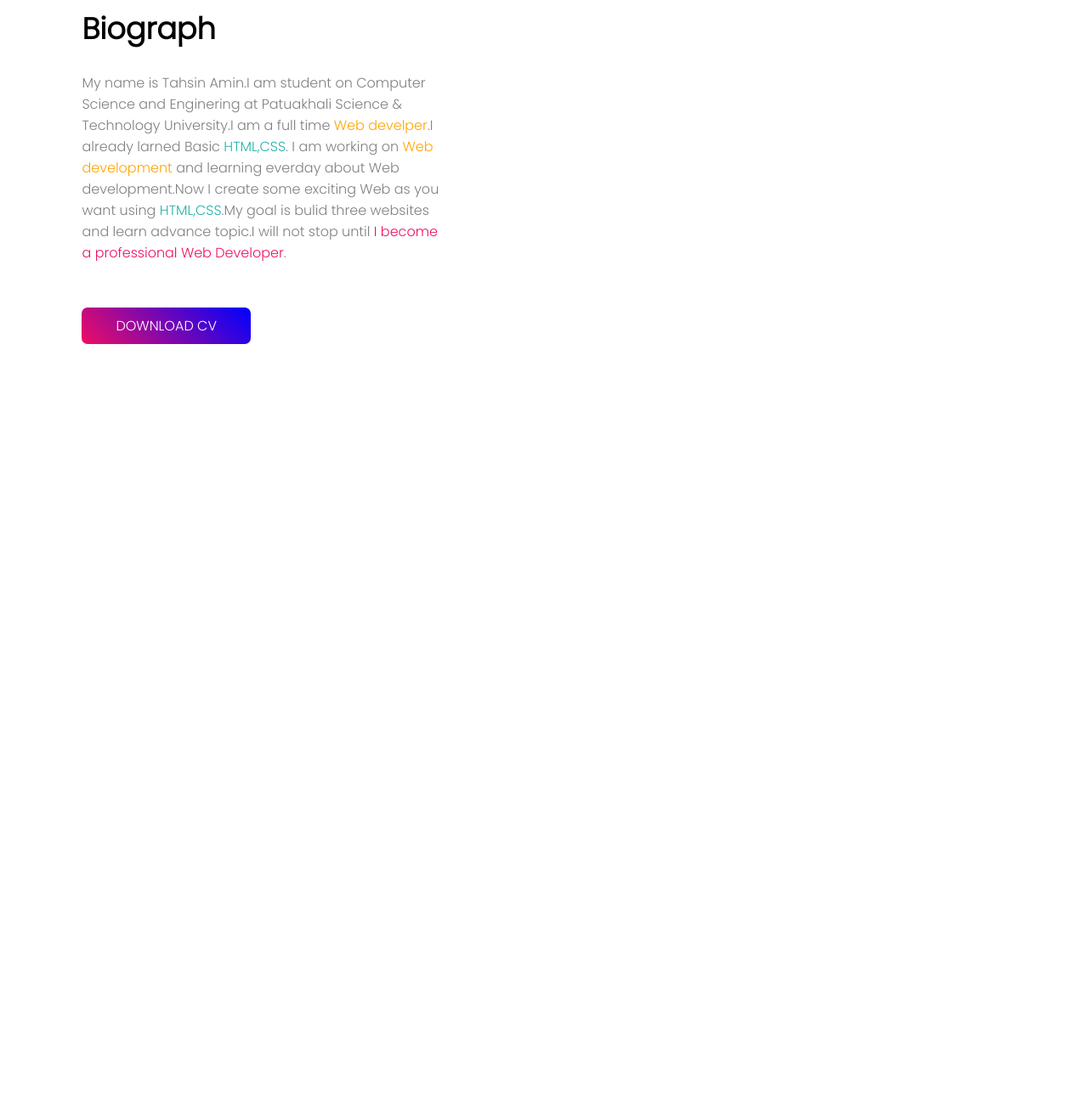
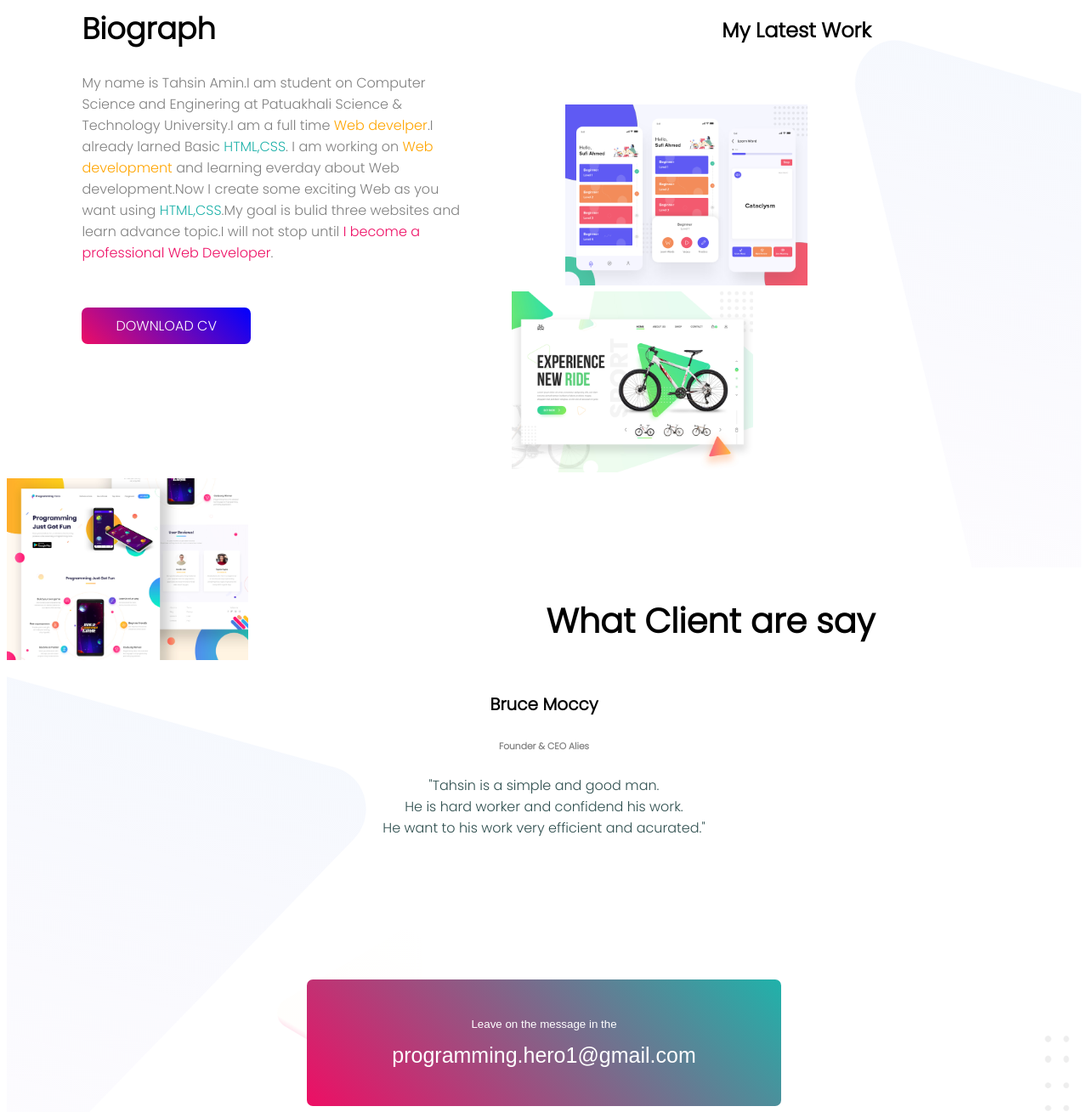
Before and after one commit to MdTahsinAmin/My-Scenod-Website, a plain HTML site: page index.html in a window 1280 px wide. Shown: the part 1760-3069 px from the top of the page at 85% size. Before the commit the page ends 2165 px from the top, so only its background shows below. Drawn offline with Linux system fonts and the light colour scheme.

Commit message:
second changed

```diff
--- a/index.html
+++ b/index.html
@@ -28,8 +28,37 @@
           <h1 id ="ok" class="bio">Biograph</h1>
           <p id="ok1">My name is Tahsin Amin.I am student on  Computer Science and Enginering at  Patuakhali Science & Technology University.I am a full time <span class="h">Web develper</span>.I already larned Basic <span class="he">HTML,CSS</span>. I am working on <span class="h">Web development</span> and learning everday about <span clas="h">Web development</span>.Now I create some exciting Web as you want using <span class="he"> HTML,CSS</span>.My goal is bulid three websites and learn advance topic.I will not stop until <span class="jk"> I become a professional Web Developer</span>.</p>
           <br>
-       <a class="link" target=""_blank" href="http://cvmkr.com/mNnlN">DOWNLOAD CV</a>
+       <a class="link" target="_blank" href="http://cvmkr.com/mNnlN">DOWNLOAD CV</a>
         </div>
     </section>
+
+    <section class="third-section">
+        <h1>My Latest Work</h1>
+        <div id ="third-half-1" class="thrid">
+          <img src="personal-website/latest-work/work-1.png" alt="">
+        </div>
+        <div id ="third-half-2" class="thrid">
+          <img src="personal-website/latest-work/work-2.jpg" alt="">
+        </div>
+        <div id="third-half-3" class="thrid">
+            <img src="personal-website/latest-work/work-3.jpg" alt="">
+        </div>
+    </section>
+    <section class="four-section">
+        <div class="all">
+          <h1 id="header">What Client are say</h1>
+         <h4>Bruce Moccy</h4>
+         <h6><span class="grey">Founder & CEO Alies</span></h6>
+         <p class="paragraph">"Tahsin is a simple and good man.<br>
+          He is hard worker and confidend his work.<br>
+         He want to his work very efficient and acurated."</p>
+        </div>
+        <div class="programminglink">
+         <a target="_blank" href="https://github.com/ProgrammingHero1">
+              <button class ="button"><span id="myspan2">Leave on the message in the</span><br><br><span id="myspan1">programming.hero1@gmail.com</span></button>
+         </a>
+        </div>
+    </section>
+
 </body>
 </html>
--- a/style.css
+++ b/style.css
@@ -51,8 +51,7 @@ section{
     font-weight: 700px;
 }
 #ok1{
-    text-align: initial;
-    margin-right:15%
+    margin-right: 10%;
 }
 .h{
     color:orange;
@@ -72,5 +71,88 @@ section{
 }
 .second-half{
     margin-top: 75px;
-    margin-left: 125px;
+    margin-left: 50px;
 }
+#third-half-1{
+    float: left;
+    width: 30%;
+    margin-left:4%;
+    padding-left: 1%;
+}
+#third-half-2{
+    float: left;
+    width: 30%;
+}
+#third-half-3{
+    float: left;
+    width: 30%;
+  margin-right: 1%;
+}
+.thrid img{
+     width: 75%;
+     height: 20%;
+}
+
+.third-section h1{
+    text-align: center;
+    padding-bottom:50px;
+}
+.third-section{
+     background-image: url("personal-website/latest-work-bg1.png");
+     background-repeat: no-repeat;
+     background-position: left;
+     height:650px;
+}
+#header{
+    text-align: center;
+    font-size: 40px;
+    font-weight: 1000;
+    padding-bottom: 20px;
+}
+.all h1{
+text-align: center;
+}
+.all h4{
+text-align: center;
+font-size: 20px;
+}
+.all h6{
+    text-align: center;
+}
+.all p{
+    text-align: center;
+    color: darkslategrey;
+    padding-bottom: 150px;
+}
+.grey{
+    color: gray;
+}
+.programminglink{
+    text-align: center;
+}
+
+.four-section{
+    background-image: url("personal-website/footer-bg1.png");
+    background-repeat: no-repeat;
+    background-position: left;
+    height: 800px;
+
+}
+.button{
+    text-decoration: none;
+    color :white;
+    background-image: linear-gradient(45deg,rgb(238, 14, 100),lightseagreen);
+    padding : 45px 100px 45px 100px;
+    border-radius: 7px;
+    border-top: none;
+    border-right: none;
+    border-left: none;
+    border-bottom: none;
+}
+#myspan1{
+    text-align: center;
+    font-size: 25px;
+}
+#myspan2{
+    text-align: center;
+}
```
Also changed, not shown: personal-website/footer-bg1.png (added), personal-website/latest-work-bg.png, personal-website/latest-work-bg1.png (added).
